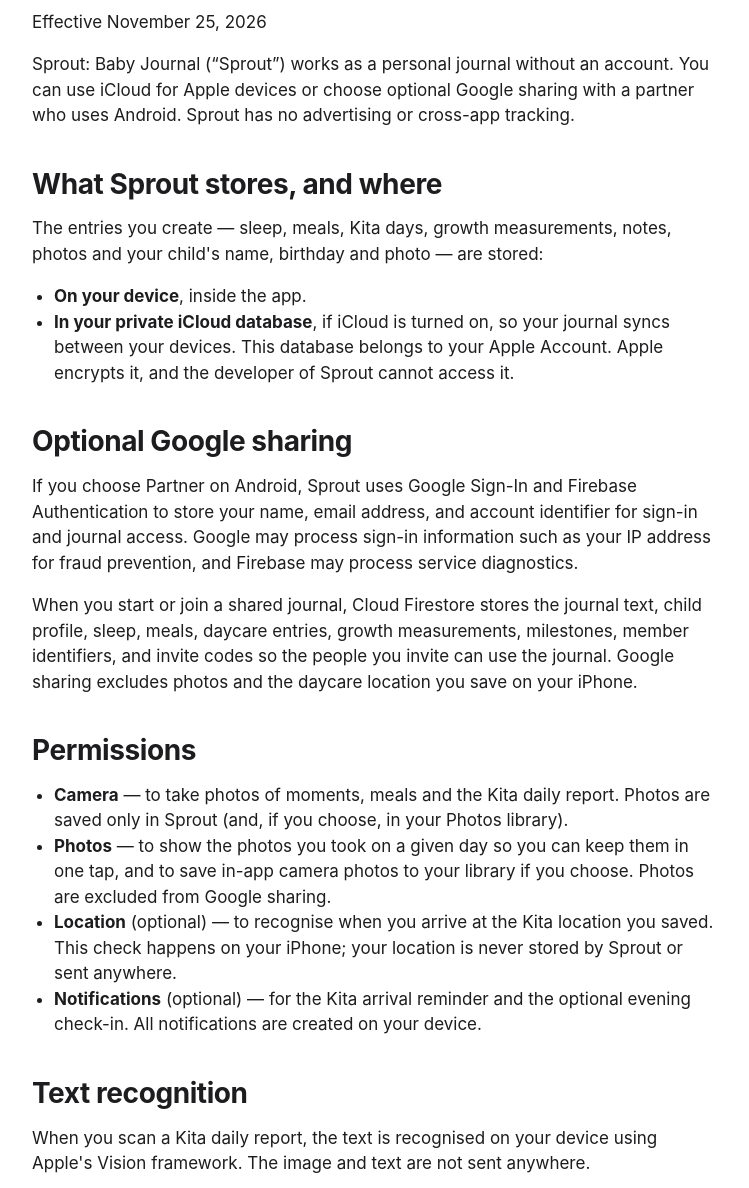
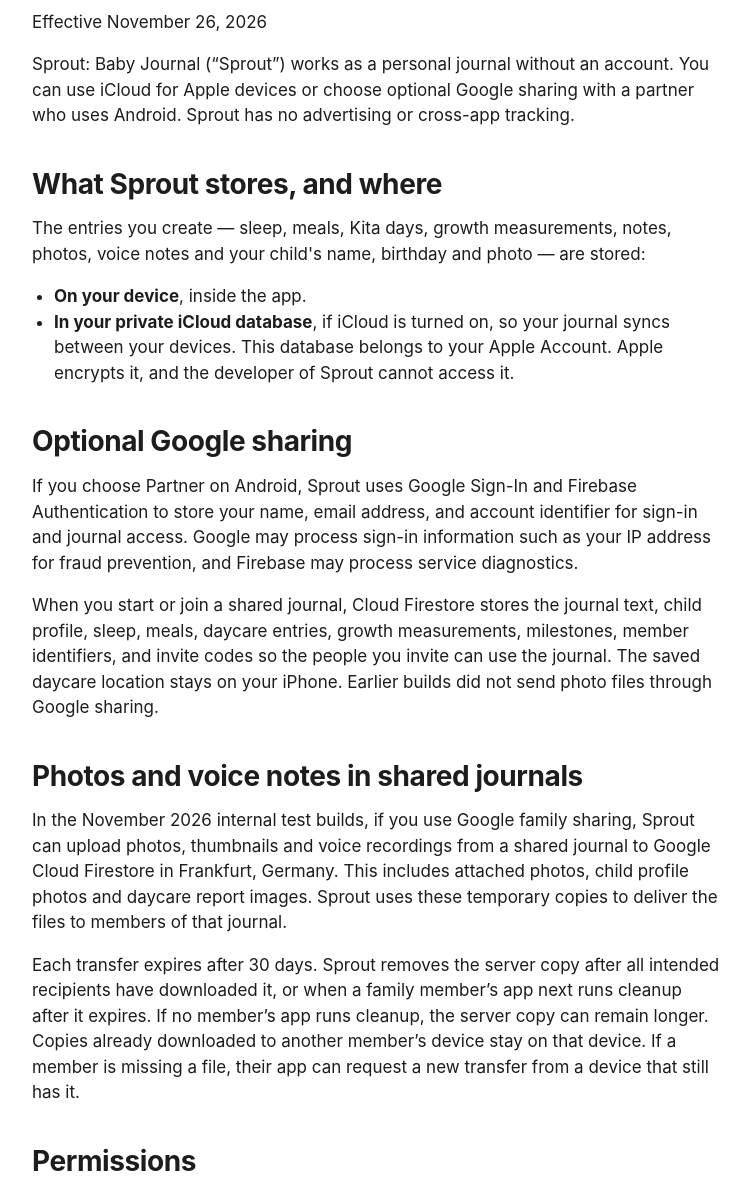
Before and after one commit to eliebitar/sprout-app, a plain HTML site: page privacy.html in a window 1280 px wide. Shown: the part 192-1380 px from the top of the page, without its empty margins (264-1013 px from the left). Drawn offline with Linux system fonts and the light colour scheme.

Commit message:
Disclose temporary media relay in Sprout privacy policies

```diff
--- a/privacy.html
+++ b/privacy.html
@@ -4,7 +4,7 @@
   <meta charset="utf-8">
   <meta name="viewport" content="width=device-width, initial-scale=1">
   <title>Sprout Privacy Policy</title>
-  <meta name="description" content="Sprout: Baby Journal collects no data. Everything stays on your device and in your private iCloud.">
+  <meta name="description" content="How Sprout for iPhone handles journal data, optional iCloud sync, and Google family sharing.">
   <link rel="icon" href="img/icon.png">
   <link rel="stylesheet" href="style.css">
 </head>
@@ -18,30 +18,35 @@
 
   <main class="prose">
     <h1>Privacy Policy</h1>
-    <p class="muted">Effective November 25, 2026</p>
+    <p class="muted">Effective November 26, 2026</p>
 
     <p>Sprout: Baby Journal (“Sprout”) works as a personal journal without an account. You can use iCloud for Apple devices or choose optional Google sharing with a partner who uses Android. Sprout has no advertising or cross-app tracking.</p>
 
     <h2>What Sprout stores, and where</h2>
-    <p>The entries you create — sleep, meals, Kita days, growth measurements, notes, photos and your child's name, birthday and photo — are stored:</p>
+    <p>The entries you create — sleep, meals, Kita days, growth measurements, notes, photos, voice notes and your child's name, birthday and photo — are stored:</p>
     <ul>
       <li><strong>On your device</strong>, inside the app.</li>
       <li><strong>In your private iCloud database</strong>, if iCloud is turned on, so your journal syncs between your devices. This database belongs to your Apple Account. Apple encrypts it, and the developer of Sprout cannot access it.</li>
     </ul>
     <h2>Optional Google sharing</h2>
     <p>If you choose Partner on Android, Sprout uses Google Sign-In and Firebase Authentication to store your name, email address, and account identifier for sign-in and journal access. Google may process sign-in information such as your IP address for fraud prevention, and Firebase may process service diagnostics.</p>
-    <p>When you start or join a shared journal, Cloud Firestore stores the journal text, child profile, sleep, meals, daycare entries, growth measurements, milestones, member identifiers, and invite codes so the people you invite can use the journal. Google sharing excludes photos and the daycare location you save on your iPhone.</p>
+    <p>When you start or join a shared journal, Cloud Firestore stores the journal text, child profile, sleep, meals, daycare entries, growth measurements, milestones, member identifiers, and invite codes so the people you invite can use the journal. The saved daycare location stays on your iPhone. Earlier builds did not send photo files through Google sharing.</p>
+
+    <h2>Photos and voice notes in shared journals</h2>
+    <p>In the November 2026 internal test builds, if you use Google family sharing, Sprout can upload photos, thumbnails and voice recordings from a shared journal to Google Cloud Firestore in Frankfurt, Germany. This includes attached photos, child profile photos and daycare report images. Sprout uses these temporary copies to deliver the files to members of that journal.</p>
+    <p>Each transfer expires after 30 days. Sprout removes the server copy after all intended recipients have downloaded it, or when a family member’s app next runs cleanup after it expires. If no member’s app runs cleanup, the server copy can remain longer. Copies already downloaded to another member’s device stay on that device. If a member is missing a file, their app can request a new transfer from a device that still has it.</p>
 
     <h2>Permissions</h2>
     <ul>
-      <li><strong>Camera</strong> — to take photos of moments, meals and the Kita daily report. Photos are saved only in Sprout (and, if you choose, in your Photos library).</li>
-      <li><strong>Photos</strong> — to show the photos you took on a given day so you can keep them in one tap, and to save in-app camera photos to your library if you choose. Photos are excluded from Google sharing.</li>
+      <li><strong>Camera</strong> — to take photos of moments, meals and the Kita daily report.</li>
+      <li><strong>Photos</strong> — to show the photos you took on a given day so you can keep them in one tap, and to save in-app camera photos to your library if you choose.</li>
+      <li><strong>Microphone</strong> (optional) — to record a voice note when you choose to add one.</li>
       <li><strong>Location</strong> (optional) — to recognise when you arrive at the Kita location you saved. This check happens on your iPhone; your location is never stored by Sprout or sent anywhere.</li>
       <li><strong>Notifications</strong> (optional) — for the Kita arrival reminder and the optional evening check-in. All notifications are created on your device.</li>
     </ul>
 
     <h2>Text recognition</h2>
-    <p>When you scan a Kita daily report, the text is recognised on your device using Apple's Vision framework. The image and text are not sent anywhere.</p>
+    <p>When you scan a Kita daily report, the text is recognised on your device using Apple's Vision framework. If you save a report to a shared journal, the saved text syncs with the journal and the image can transfer as described above.</p>
 
     <h2>Children's privacy</h2>
     <p>Sprout is designed for parents and caregivers. When a caregiver enables Google sharing, information they enter about their child is processed to provide the shared journal to its members.</p>
```
Also changed, not shown: android-privacy.html (+7 -3 lines).
